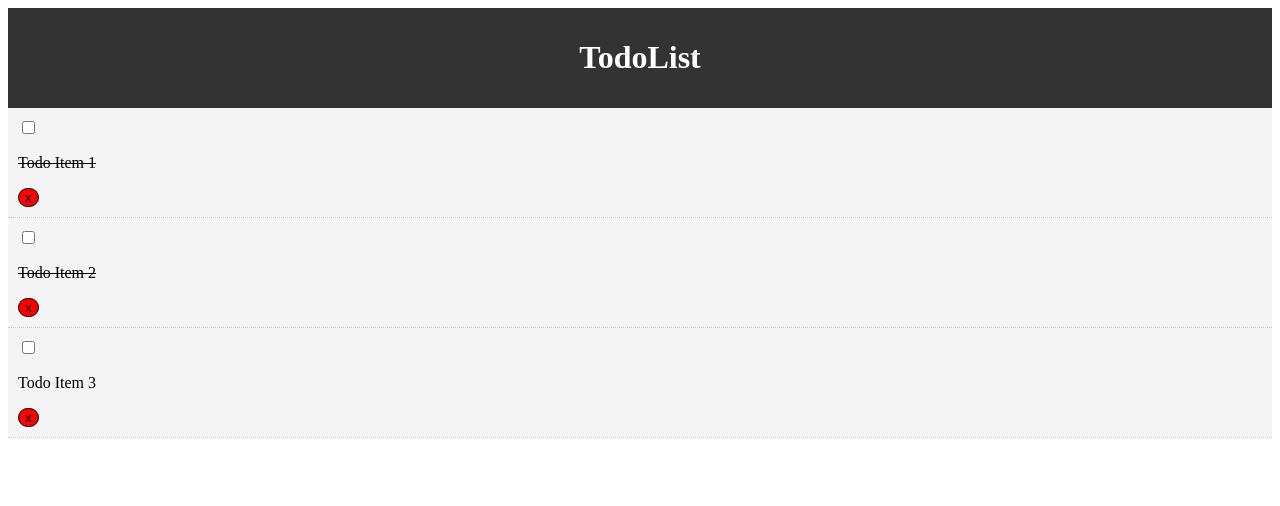
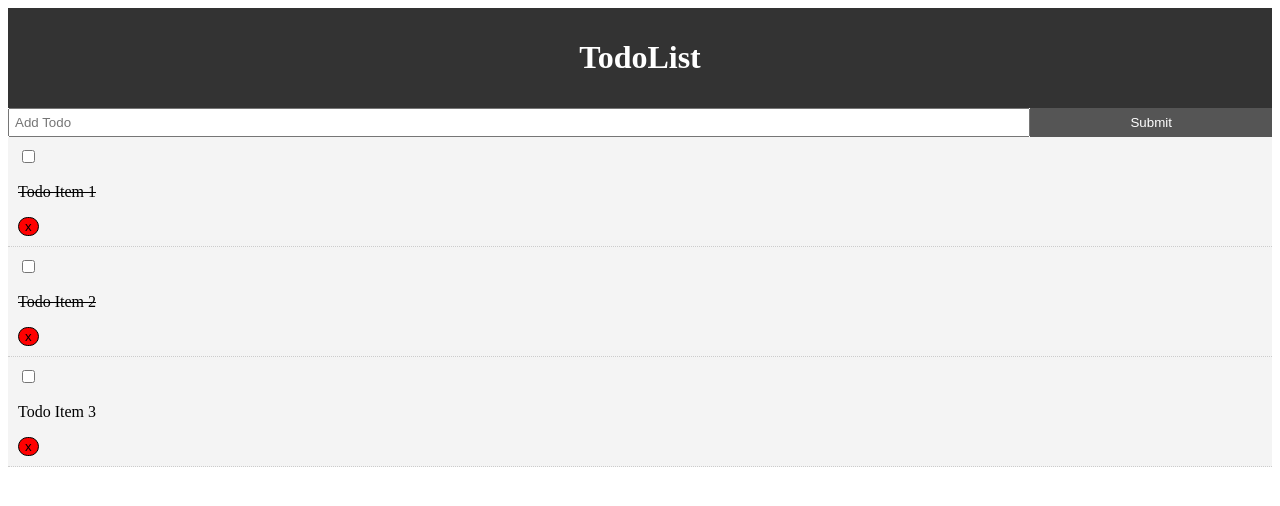
Before and after one commit to marion0312/vue-crash-course, a Vue app: page / in a window 1280 px wide. Shown: the top 506 px of the page. Built offline with nearby package versions, Linux system fonts and the light colour scheme.

Commit message:
Finished AddTodo function

```diff
--- a/package.json
+++ b/package.json
@@ -9,9 +9,11 @@
   },
   "dependencies": {
     "core-js": "^3.6.5",
+    "uuid": "^8.3.2",
     "vue": "^2.6.11"
   },
   "devDependencies": {
+    "@types/uuid": "^8.3.0",
     "@vue/cli-plugin-babel": "~4.5.0",
     "@vue/cli-plugin-eslint": "~4.5.0",
     "@vue/cli-service": "~4.5.0",
--- a/src/App.vue
+++ b/src/App.vue
@@ -1,6 +1,7 @@
 <template>
   <div id="app">
     <Header />
+    <AddTodo v-on:add-todo="addTodo" />
     <Todos v-bind:todos="todos" v-on:del-todo="deleteTodo" />
   </div>
 </template>
@@ -8,12 +9,14 @@
 <script>
 import Header from './components/layouts/Header';
 import Todos from './components/Todos';
+import AddTodo from './components/AddTodo';
 
 export default {
   name: 'app',
   components: {
     Header,
-    Todos
+    Todos,
+    AddTodo
   },
   data(){
     return {
@@ -40,11 +43,25 @@
   methods: {
     deleteTodo(id) {
       this.todos = this.todos.filter(todo => todo.id !== id);
+    },
+    addTodo(newTodo) {
+      this.todos = [...this.todos, newTodo];
     }
   }
 }
 </script>
 
 <style>
+  .btn {
+    display: inline-block;
+    border: none;
+    background: #555;
+    color: #fff;
+    padding: 7px 20px;
+    cursor: pointer;
+  }
 
+  .btn:hover {
+    background: #666;
+  }
 </style>
--- /dev/null
+++ b/src/components/AddTodo.vue
@@ -0,0 +1,51 @@
+<template>
+    <div>
+        <form @submit="addTodo">
+            <input type="text" v-model="title" name="title" placeholder="Add Todo">
+            <input type="submit" value="Submit" class="btn">
+        </form>
+    </div>
+</template>
+
+<script>
+import {v4 as uuidv4} from 'uuid';
+
+export default {
+    name: "AddTodo",
+    data() {
+        return {
+            title: ''
+        }
+    },
+    methods: {
+        addTodo(e) {
+            e.preventDefault();
+            const newTodo = {
+                id: uuidv4(),
+                title: this.title,
+                completed: false,
+            }
+            // send up to parent
+            this.$emit('add-todo', newTodo);
+
+            this.title = '';
+        }
+    }
+}
+</script>
+
+<style scoped>
+    form {
+        display: flex;
+    }
+
+    input[type="text"] {
+        flex: 10;
+        padding: 5px;
+    }
+
+    input[type="submit"]
+    {
+        flex: 2;
+    }
+</style>
```
Also changed, not shown: 1 other file (tests, documents, lock files or other folders).
